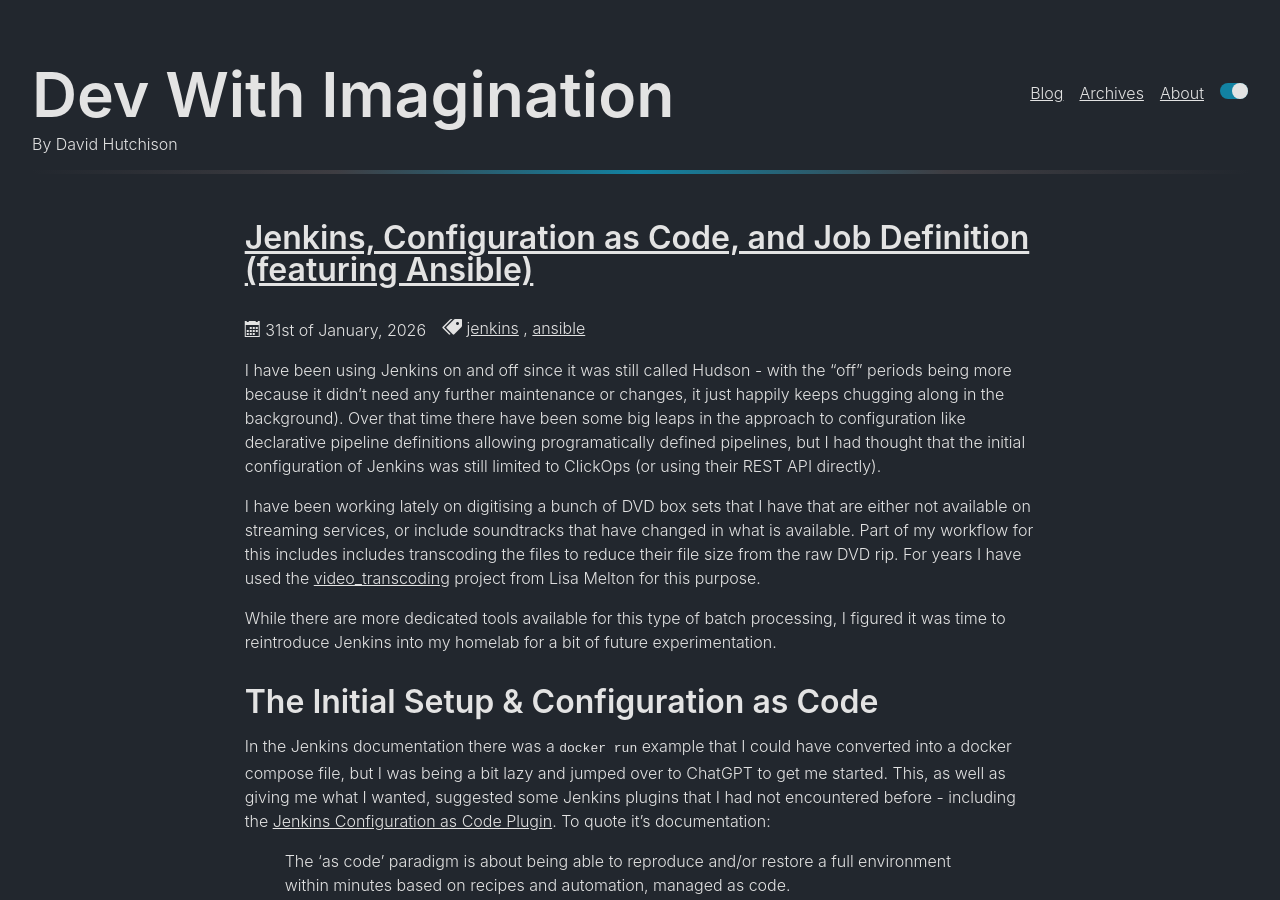
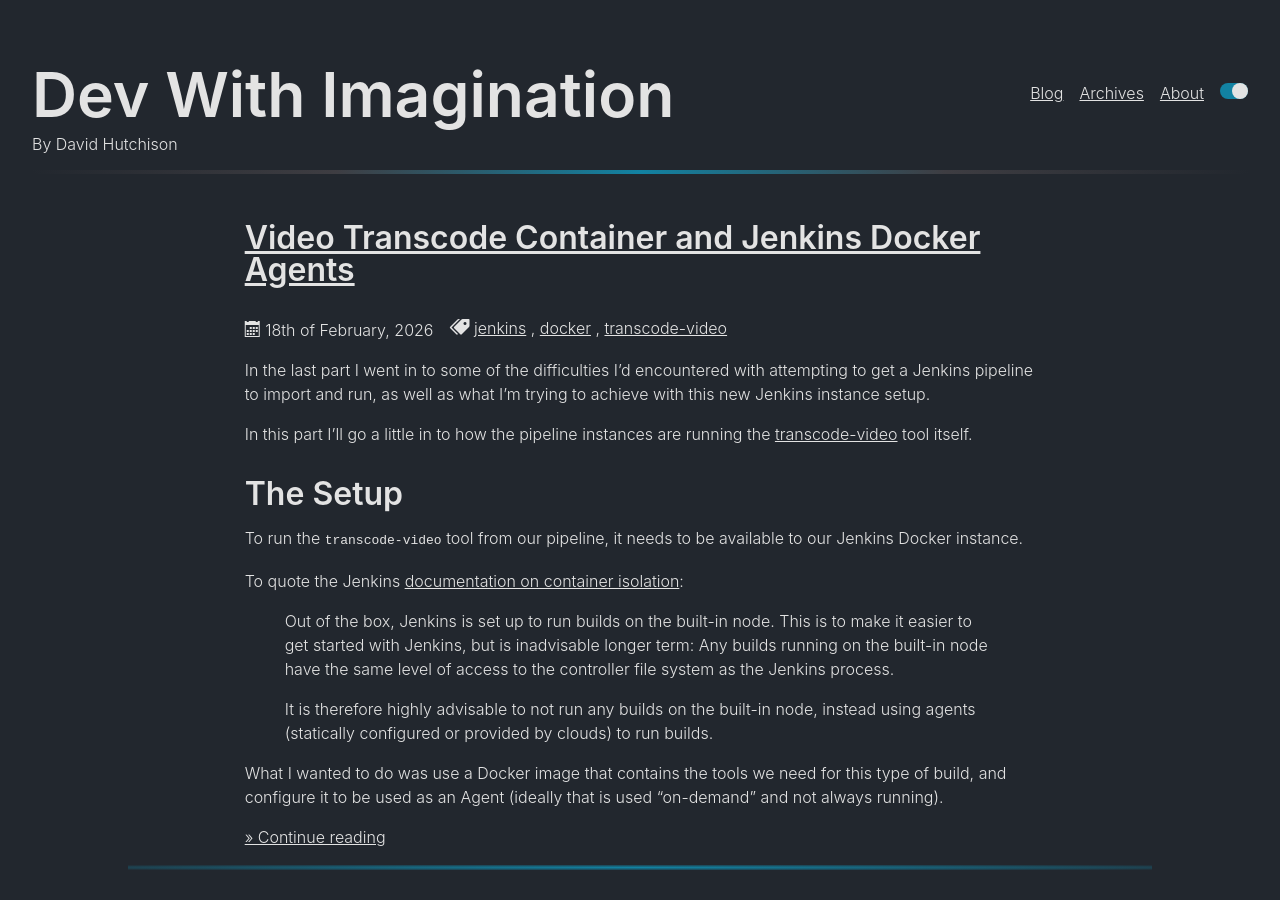
Before and after one commit to dhutchison/dhutchison.github.io, a Jekyll site: the page built from index.html, in a window 1280 px wide and 900 px high. Built offline with Jekyll 4.4.1, drawn with Linux system fonts in a browser that asks for light colours; some web fonts are replaced; the list of posts is cut into pages by our own code; some of the changed text lies outside the part shown.

Commit message:
feat(post): new post on jenkins agents

````diff
--- a/_posts/2026-01-31-jenkins-configuration-as-code-and-job-definition-featuring-ansible.markdown
+++ b/_posts/2026-01-31-jenkins-configuration-as-code-and-job-definition-featuring-ansible.markdown
@@ -4,6 +4,8 @@ summary: |
   I love that there is now a way to do Configuration as Code for Jenkins, but I hit a number of issues with escaping while trying to import Jobs. Come see what I tried and what did (and did not) work.
 
   This includes Ansible, but most of the problems encountered are related to Jenkins processing.
+series: Jenkins Configuration-as-Code
+series_part: 1
 date: 2026-01-31 11:17
 slug: jenkins-configuration-as-code-and-job-definition-featuring-ansible
 tags:
--- /dev/null
+++ b/_posts/2026-02-18-video-transcode-container-and-jenkins-docker-agents.markdown
@@ -0,0 +1,102 @@
+---
+title: Video Transcode Container and Jenkins Docker Agents
+series: Jenkins Configuration-as-Code
+series_part: 2
+summary: |
+  Continuing on from my last post about Configuration as Code in Jenkins, this goes in to a bit more detail on how I''ve configured ephemeral docker-based Jenkins agents (and the container it runs for my trancoding workflow).
+tags:
+- jenkins
+- docker
+- transcode-video
+date: 2026-02-18 21:52
+slug: video-transcode-container-and-jenkins-docker-agents
+---
+In the last part I went in to some of the difficulties I'd encountered with attempting to get a Jenkins pipeline to import and run, as well as what I'm trying to achieve with this new Jenkins instance setup.
+
+In this part I'll go a little in to how the pipeline instances are running the [transcode-video][video_transcoding] tool itself.
+
+## The Setup
+
+To run the `transcode-video` tool from our pipeline, it needs to be available to our Jenkins Docker instance.
+
+To quote the Jenkins [documentation on container isolation][jenkins-isolation-docs]:
+
+> Out of the box, Jenkins is set up to run builds on the built-in node. This is to make it easier to get started with Jenkins, but is inadvisable longer term: Any builds running on the built-in node have the same level of access to the controller file system as the Jenkins process.
+>
+> It is therefore highly advisable to not run any builds on the built-in node, instead using agents (statically configured or provided by clouds) to run builds.
+
+What I wanted to do was use a Docker image that contains the tools we need for this type of build, and configure it to be used as an Agent (ideally that is used "on-demand" and not always running).
+
+<!--more-->
+
+## The Container Image
+
+I could not find an existing published container image containing  the `transcode-video` tool and its dependencies - so I created one - [video_transcoding_docker][github-repo].
+
+It is a pretty basic container which installs the scripts and the required dependencies. I publish two main versions - one with the tool on it's own, and with a Java install. The Java install is  needed so that the container can be used as a Jenkins Agent.
+
+## The Jenkins Agent Definition
+
+The agent configuration in my `00-jenkins.yaml` file as part of my Configuration-as-Code directory has two main parts.
+
+First we disable using the built in node for builds entirely (not strictly required as we will specify an agent for the build, but we want to follow best practices here).
+
+```yaml
+jenkins:
+  numExecutors: 0
+```
+
+Then we specify our local docker host as a "cloud", with our video transcode container as a template configuration we can start up. This requires the [docker-plugin][jenkins-docker-plugin] to be installed first.
+
+```yaml
+  clouds:
+    - docker:
+        name: "docker"
+        dockerApi:
+          dockerHost:
+            uri: "unix:///var/run/docker.sock"
+        templates:
+          - labelString: "transcode-agent"
+            dockerTemplateBase:
+              image: "ghcr.io/dhutchison/video_transcoding_docker:2025.01.28-ruby3.4-jdk21"
+              mounts:
+                - "type=tmpfs,destination=/run"
+                - "type=bind,source=/mnt/data-tank/encodes/_input,destination=/data/input"
+                - "type=bind,source=/mnt/data-tank/encodes/_output,destination=/data/output"
+            remoteFs: "/work"
+            connector:
+              attach:
+                user: "568"
+            instanceCapStr: "10"
+            retentionStrategy:
+              idleMinutes: 1
+```
+
+This was based on an [example][demo-docker-agent] from the Configuration as Code plugin repository. There are more advanced examples available like [this][docker-agent-remote-docs] which uses a docker daemon on a remote host.
+
+
+This configuration includes something that is not exactly normal, but required for my use case here - I bind mount my encoding directory as opposed to working purely with the task workspace. This breaks isolation a little as the pipeline can directly access a filesystem location.
+
+
+## Using this Agent
+
+Taking us back to the start of the post, now any pipeline can specify their agent to use, and when it is ran a new instance of this container image will be started up and our pipeline steps ran inside of it.
+
+```groovy
+pipeline {
+    agent {
+        label 'transcode-agent'
+    }
+```
+
+And that's it - we now have Jenkins able to use ephemeral container instances to do our encoding tasks, using a new container image packaging up the required tools.
+
+[video_transcoding]: https://github.com/lisamelton/video_transcoding "GitHub - lisamelton/video_transcoding - Tools to transcode, inspect and convert videos."
+
+[jenkins-isolation-docs]: https://www.jenkins.io/doc/book/security/controller-isolation/#not-building-on-the-built-in-node  "Controller Isolation"
+[jenkins-docker-plugin]: https://plugins.jenkins.io/docker-plugin/ "Docker - Jenkins plugin"
+
+[github-repo]: https://github.com/dhutchison/video_transcoding_docker "GitHub - dhutchison/video_transcoding_docker - Docker image for using lisamelton/video_transcoding"
+
+[demo-docker-agent]: https://github.com/jenkinsci/configuration-as-code-plugin/tree/master/demos/docker "configuration-as-code-plugin/demos/docker at master · jenkinsci/configuration-as-code-plugin · GitHub"
+[docker-agent-remote-docs]: https://plugins.jenkins.io/docker-plugin/#plugin-content-configuration-as-code-example "Docker | Jenkins plugin"
````
